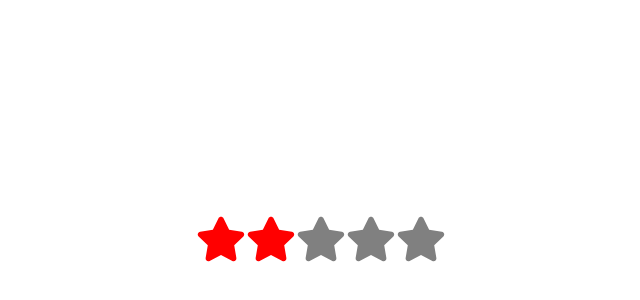
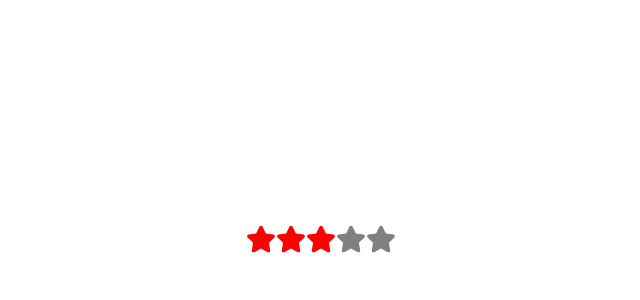
Before and after one commit to supperwu/start-app, a React (Vite) app: page / in a window 1280 px wide. Shown: the part 158-458 px from the top of the page, without its empty margins (319-959 px from the left). Built offline with nearby package versions, Linux system fonts and the light colour scheme.

Commit message:
Star Component with Props

```diff
--- a/src/StartRating.jsx
+++ b/src/StartRating.jsx
@@ -1,14 +1,16 @@
 import React from 'react';
 import { FaStar } from 'react-icons/fa';
 
-function StarRating() {
-    return [
-        <FaStar color='red' size={50} />,
-        <FaStar color='red' size={50} />,
-        <FaStar color='gray' size={50} />,
-        <FaStar color='gray' size={50} />,
-        <FaStar color='gray' size={50} />
-    ];
+const createArray = length => [...Array(length)];
+
+const Star = ({ selected = false }) => (
+  <FaStar color={selected ? "red" : "grey"}  size={30}/>
+);
+
+function StarRating({totalStars = 5}) {
+    return createArray(totalStars).map((n, i) => (
+        <Star key={i} selected={i < 3} />
+    ));
 }
 
 export default StarRating;
```
